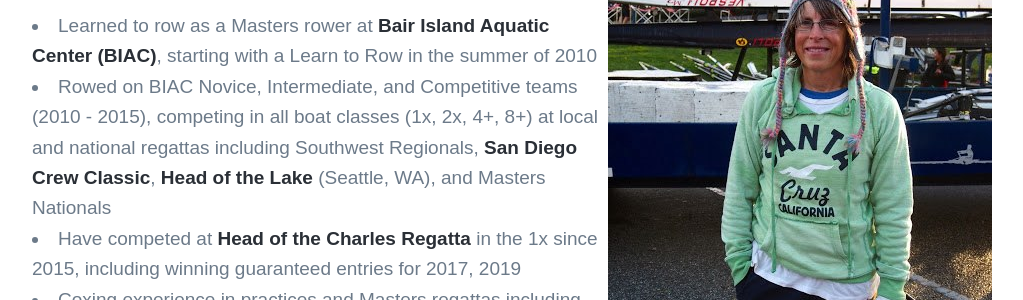
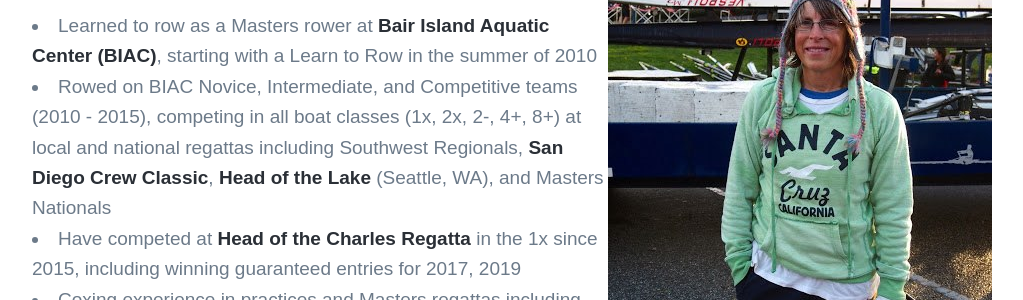
Before and after one commit to londoncalling/slow-motion-stories, a Jekyll site: the page built from _pages/portfolio-rowing.md, in a window 1280 px wide. Shown: the part 427-727 px from the top of the page, without its empty margins (224-1247 px from the left). Built offline with Jekyll 4.4.1, drawn with Linux system fonts in a browser that asks for light colours; nearby versions of some CDN libraries; some web fonts are replaced.

Commit message:
added 2- to rowing portfolio
Signed-off-by: Vicky Bialas <vicky.bialas@gmail.com>

```diff
--- a/_pages/portfolio-rowing.md
+++ b/_pages/portfolio-rowing.md
@@ -9,7 +9,7 @@ featured_image: /images/demo/demo-landscape.jpg
 ### Rowing
 
 - Learned to row as a Masters rower at [Bair Island Aquatic Center (BIAC)](https://gobair.org/), starting with a Learn to Row in the summer of 2010
-- Rowed on BIAC Novice, Intermediate, and Competitive teams (2010 - 2015), competing in all boat classes (1x, 2x, 4+, 8+) at local and national regattas including Southwest Regionals, [San Diego Crew Classic](https://crewclassic.org/), [Head of the Lake](http://lakewashingtonrowing.com/home/hotl/) (Seattle, WA), and Masters Nationals
+- Rowed on BIAC Novice, Intermediate, and Competitive teams (2010 - 2015), competing in all boat classes (1x, 2x, 2-, 4+, 8+) at local and national regattas including Southwest Regionals, [San Diego Crew Classic](https://crewclassic.org/), [Head of the Lake](http://lakewashingtonrowing.com/home/hotl/) (Seattle, WA), and Masters Nationals
 - Have competed at [Head of the Charles Regatta](https://www.hocr.org/) in the 1x since 2015, including winning guaranteed entries for 2017, 2019
 - Coxing experience in practices and Masters regattas including local regattas (California) and Head of the Lake
 - Head of the Charles volunteer on Finish Area Launch Setup (FALS) and Singles and Doubles docks
```
